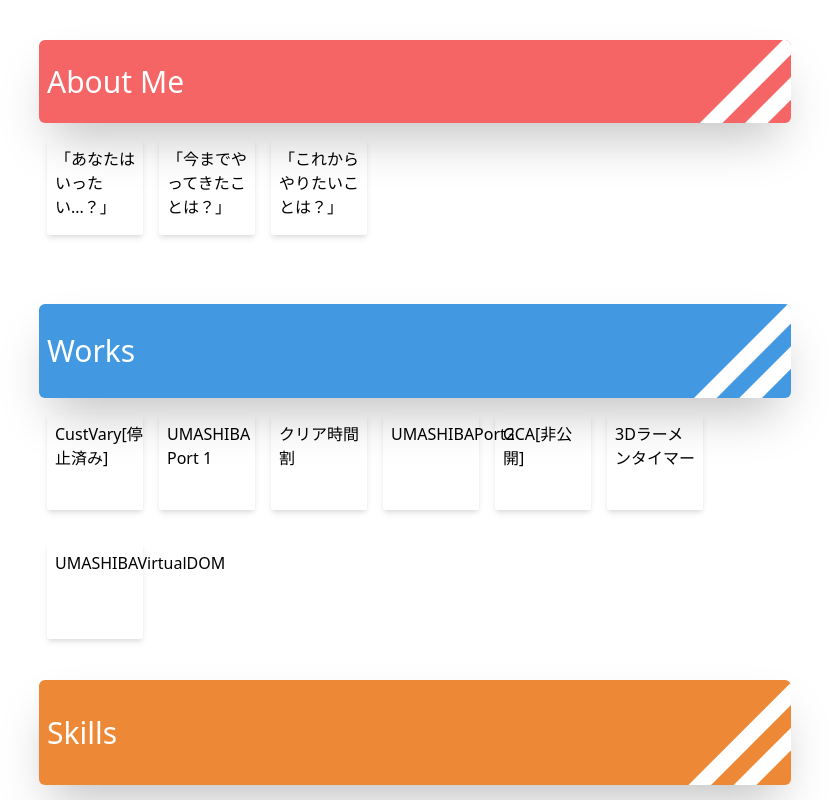
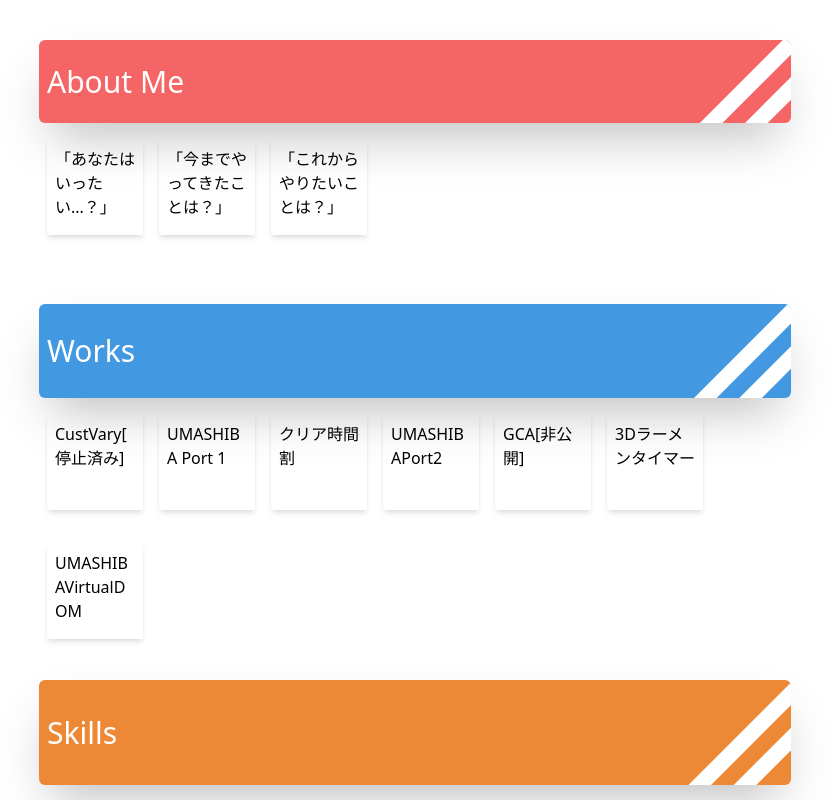
Before and after one commit to UMASHIBA1/UMASHIBAPort-Mini, a React (Create React App) app: page / in a window 1280 px wide. Shown: the top 800 px of the page, without its empty margins (225-1054 px from the left). Built offline with nearby package versions, Linux system fonts and the light colour scheme.

Commit message:
[MOD]英語のコンテンツの表示崩れを修正

```diff
--- a/src/components/molecules/SectionContent.tsx
+++ b/src/components/molecules/SectionContent.tsx
@@ -11,7 +11,11 @@ const SectionContent: React.FC<Props> = ({ contentDatas }: Props) => {
     <div className="w-full h-full flex justify-start flex-row flex-wrap pt-2">
       {contentDatas !== undefined
         ? contentDatas.map((content) => {
-            return <SectionContentCell>{content.title}</SectionContentCell>;
+            return (
+              <SectionContentCell>
+                <div className="break-words">{content.title}</div>
+              </SectionContentCell>
+            );
           })
         : null}
     </div>
```
